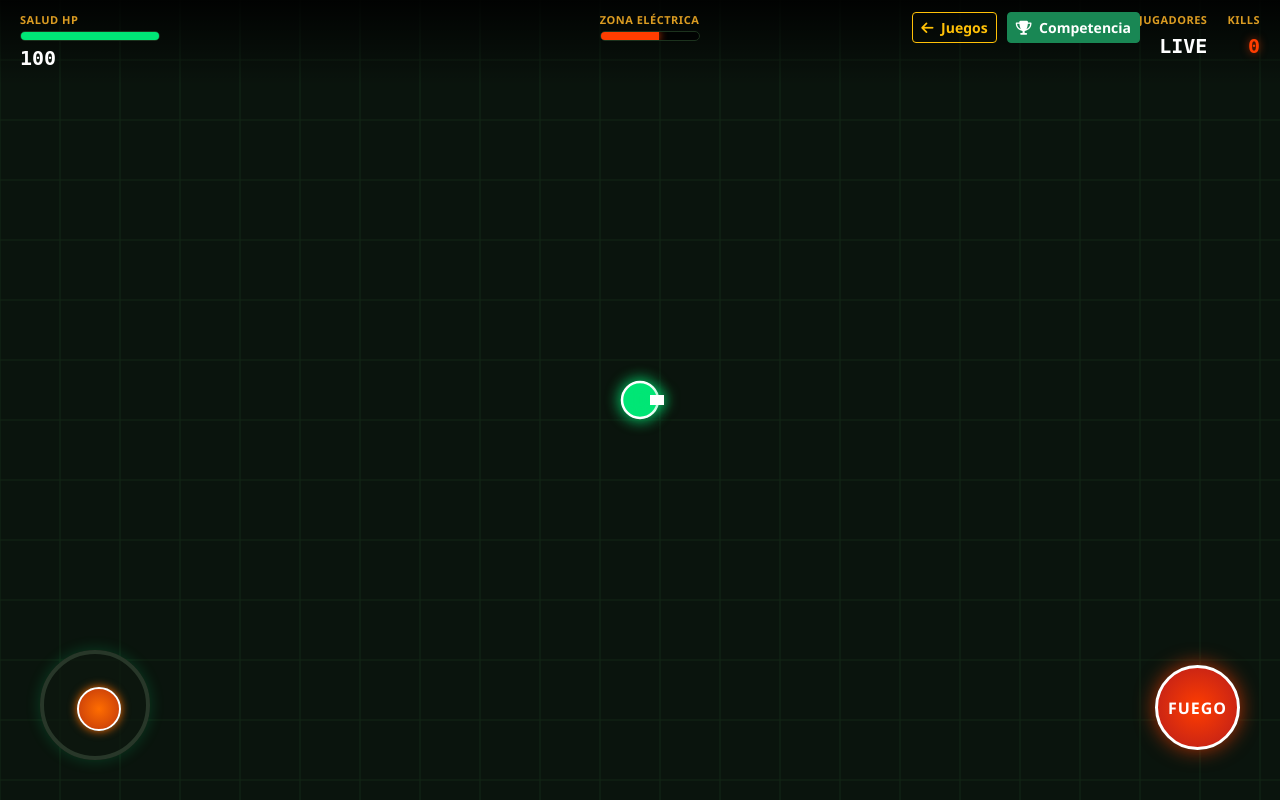
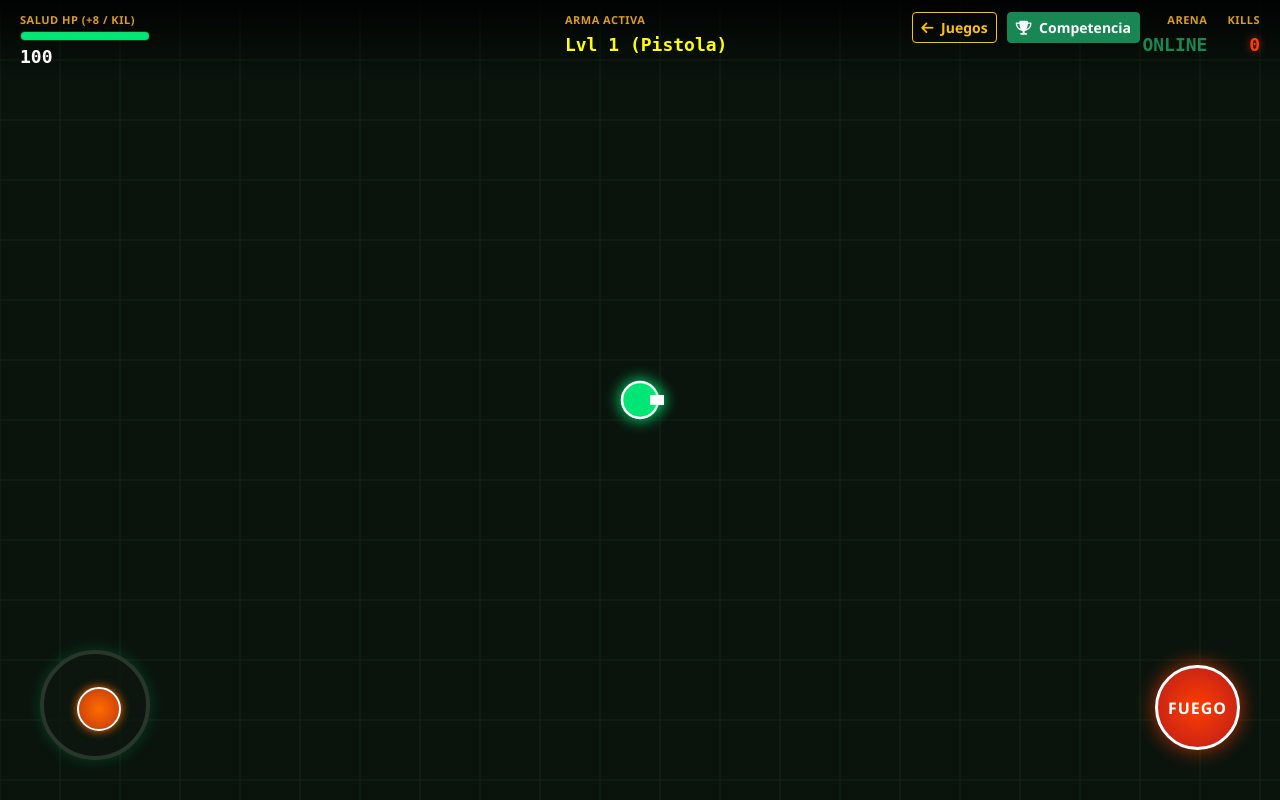
Before and after one commit to Davi164-sin/Comunidad-pro, a Flask app: page /juego-arena in a window 1280 px wide. Run offline with Flask 3, Linux system fonts and the light colour scheme; data comes from the database, SQL or seed files in the repository.

Commit message:
Agregar regeneracion de HP por kill y sistema de mejora de armas por nivel en CodeBox Game Arena

```diff
--- a/templates/codebox_arena.html
+++ b/templates/codebox_arena.html
@@ -20,13 +20,10 @@
   }
   .hud-box { display: flex; flex-direction: column; }
   .label { font-size: 11px; font-weight: bold; color: #db9c22; letter-spacing: 0.5px; margin-bottom: 2px; }
-  .value { font-size: 20px; font-weight: bold; color: #ffffff; font-family: monospace; }
+  .value { font-size: 18px; font-weight: bold; color: #ffffff; font-family: monospace; }
 
-  .hp-bar-container { width: 140px; height: 10px; background: rgba(0,0,0,0.7); border: 1px solid #1c321d; border-radius: 5px; overflow: hidden; margin-bottom: 2px; }
+  .hp-bar-container { width: 130px; height: 10px; background: rgba(0,0,0,0.7); border: 1px solid #1c321d; border-radius: 5px; overflow: hidden; margin-bottom: 2px; }
   .hp-bar-fill { height: 100%; background: #00e676; width: 100%; transition: width 0.1s ease; box-shadow: 0 0 8px #00e676; }
-
-  .zone-bar-container { width: 100px; height: 10px; background: rgba(0,0,0,0.7); border: 1px solid #1c321d; border-radius: 5px; overflow: hidden; }
-  .zone-bar-fill { height: 100%; background: #ff3d00; width: 60%; box-shadow: 0 0 8px #ff3d00; }
 
   .stat-align { text-align: right; }
   .stat-kill { color: #ff3d00; text-shadow: 0 0 8px rgba(255,61,0,0.6); }
@@ -78,18 +75,18 @@
 
   <div id="hud">
     <div class="hud-box">
-      <div class="label">SALUD HP</div>
+      <div class="label">SALUD HP (+8 / KIL)</div>
       <div class="hp-bar-container"><div class="hp-bar-fill" id="hp-fill"></div></div>
       <div class="value" id="hp-val">100</div>
     </div>
-    <div class="hud-box" style="align-items: center;">
-      <div class="label">ZONA ELÉCTRICA</div>
-      <div class="zone-bar-container"><div class="zone-bar-fill" id="zone-fill"></div></div>
+    <div class="hud-box">
+      <div class="label">ARMA ACTIVA</div>
+      <div class="value" id="weapon-lvl" style="color: #ffff00;">Lvl 1 (Pistola)</div>
     </div>
     <div style="display: flex; gap: 20px;">
       <div class="hud-box stat-align">
-        <div class="label">JUGADORES</div>
-        <div class="value">LIVE</div>
+        <div class="label">ARENA</div>
+        <div class="value text-success">ONLINE</div>
       </div>
       <div class="hud-box stat-align">
         <div class="label">KILLS</div>
@@ -166,7 +163,7 @@
     window.addEventListener('resize', resize);
     resize();
 
-    // Jugador con gráficos mejorados
+    // Jugador
     const player = {
       x: window.innerWidth / 2,
       y: window.innerHeight / 2,
@@ -184,7 +181,22 @@
     let mobileFiring = false;
     let gameOver = false;
 
-    // Sistema de Partículas Avanzado (Mejores Gráficas)
+    // Sistema de Armas según Puntos/Kills
+    function getWeaponLevel() {
+      if (player.kills >= 10) return 3; // Triple Láser Difusor
+      if (player.kills >= 5) return 2;  // Doble Cañón Paralelo
+      return 1;                         // Pistola Estándar
+    }
+
+    function updateWeaponHud() {
+      const lvl = getWeaponLevel();
+      const el = document.getElementById('weapon-lvl');
+      if (lvl === 3) el.innerHTML = '<span style="color:#00ffff;">Lvl 3 (Triple Láser)</span>';
+      else if (lvl === 2) el.innerHTML = '<span style="color:#00e676;">Lvl 2 (Doble Cañón)</span>';
+      else el.innerHTML = '<span style="color:#ffff00;">Lvl 1 (Pistola)</span>';
+    }
+
+    // Partículas
     function spawnParticles(x, y, color, count = 10) {
       for (let i = 0; i < count; i++) {
         const angle = Math.random() * Math.PI * 2;
@@ -201,7 +213,7 @@
       }
     }
 
-    // Generador de Enemigos con progresión
+    // Generador de Enemigos
     function spawnEnemy() {
       if (gameOver) return;
       if (enemies.length < 8) {
@@ -277,14 +289,49 @@
     let fireCooldown = 0;
     function shoot() {
       if (fireCooldown <= 0 && !gameOver) {
+        const lvl = getWeaponLevel();
+        if (lvl === 1) {
           bullets.push({
             x: player.x + Math.cos(player.angle) * 22,
             y: player.y + Math.sin(player.angle) * 22,
             vx: Math.cos(player.angle) * 12,
             vy: Math.sin(player.angle) * 12,
-          radius: 4.5
+            radius: 4.5,
+            color: '#ffff00'
           });
           fireCooldown = 12;
+        } else if (lvl === 2) {
+          const perp = player.angle + Math.PI/2;
+          bullets.push({
+            x: player.x + Math.cos(player.angle) * 22 + Math.cos(perp) * 6,
+            y: player.y + Math.sin(player.angle) * 22 + Math.sin(perp) * 6,
+            vx: Math.cos(player.angle) * 13,
+            vy: Math.sin(player.angle) * 13,
+            radius: 4.5,
+            color: '#00e676'
+          });
+          bullets.push({
+            x: player.x + Math.cos(player.angle) * 22 - Math.cos(perp) * 6,
+            y: player.y + Math.sin(player.angle) * 22 - Math.sin(perp) * 6,
+            vx: Math.cos(player.angle) * 13,
+            vy: Math.sin(player.angle) * 13,
+            radius: 4.5,
+            color: '#00e676'
+          });
+          fireCooldown = 10;
+        } else {
+          [-0.2, 0, 0.2].forEach(offset => {
+            bullets.push({
+              x: player.x + Math.cos(player.angle) * 22,
+              y: player.y + Math.sin(player.angle) * 22,
+              vx: Math.cos(player.angle + offset) * 14,
+              vy: Math.sin(player.angle + offset) * 14,
+              radius: 5,
+              color: '#00ffff'
+            });
+          });
+          fireCooldown = 8;
+        }
       }
     }
 
@@ -303,6 +350,8 @@
 
       if (fireCooldown > 0) fireCooldown--;
       if (mobileFiring) shoot();
+
+      updateWeaponHud();
 
       // Proyectiles
       bullets = bullets.filter(b => {
@@ -332,6 +381,11 @@
             enemies.splice(eIdx, 1);
             bullets.splice(bIdx, 1);
             player.kills++;
+
+            // CURAR VIDA POR CADA KILL (+8 HP, máximo 100)
+            player.hp = Math.min(100, player.hp + 8);
+            document.getElementById('hp-val').textContent = Math.floor(player.hp);
+            document.getElementById('hp-fill').style.width = player.hp + '%';
             document.getElementById('kills-val').textContent = player.kills;
           }
         });
@@ -385,7 +439,7 @@
         ctx.beginPath(); ctx.moveTo(0, y); ctx.lineTo(canvas.width, y); ctx.stroke();
       }
 
-      // Dibujar Partículas
+      // Partículas
       particles.forEach(p => {
         ctx.save();
         ctx.globalAlpha = p.alpha;
@@ -394,7 +448,7 @@
         ctx.restore();
       });
 
-      // Dibujar Enemigos con brillo neón
+      // Enemigos
       enemies.forEach(en => {
         ctx.save();
         ctx.shadowBlur = 12;
@@ -405,17 +459,17 @@
         ctx.restore();
       });
 
-      // Dibujar Proyectiles con estela luminosa
+      // Proyectiles
       ctx.save();
+      bullets.forEach(b => {
         ctx.shadowBlur = 10;
-      ctx.shadowColor = '#ffff00';
-      ctx.fillStyle = '#ffff00';
-      bullets.forEach(b => {
+        ctx.shadowColor = b.color;
+        ctx.fillStyle = b.color;
         ctx.beginPath(); ctx.arc(b.x, b.y, b.radius, 0, Math.PI * 2); ctx.fill();
       });
       ctx.restore();
 
-      // DIBUJAR JUGADOR CON LUZ NEÓN
+      // Jugador
       ctx.save();
       ctx.translate(player.x, player.y);
       ctx.rotate(player.angle);
@@ -430,7 +484,6 @@
       ctx.lineWidth = 2.5;
       ctx.stroke();
 
-      // Cañón
       ctx.fillStyle = '#ffffff';
       ctx.fillRect(10, -5, 14, 10);
       ctx.restore();
```
Lines whose indentation alone changed are shown as unchanged.
